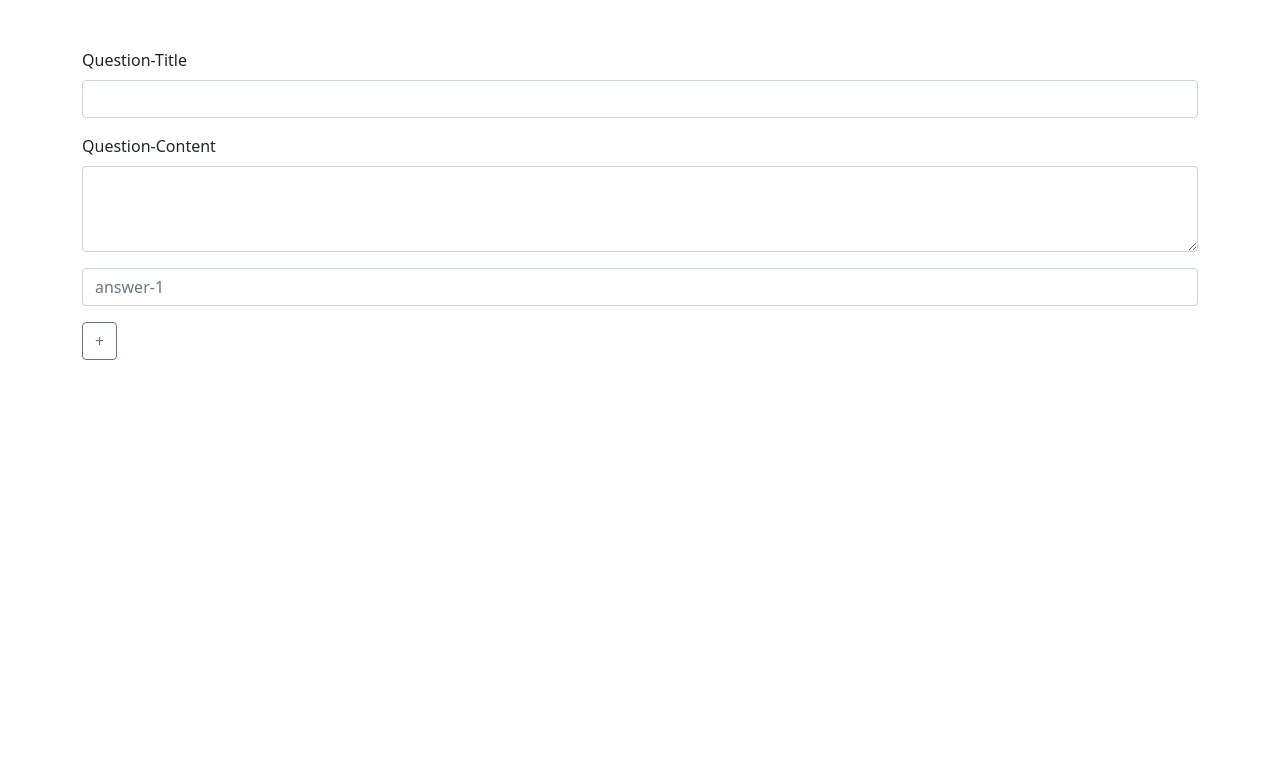
After one commit to Daidalos-Technologies/Umfrage, a PHP site: page /admin.php in a window 1280 px wide. The commit adds this page. Shown: the top 783 px of the page. Run offline with PHP 8.4, Linux system fonts and the light colour scheme.

Commit message:
further work

```diff
--- /dev/null
+++ b/Neuer Ordner/admin.php
@@ -0,0 +1,47 @@
+<?php
+require "init.php";
+
+?>
+
+<html>
+<head>
+    <title>Admin | Kryptowährung</title>
+    <meta charset="utf-8">
+    <link href="https://cdn.jsdelivr.net/npm/bootstrap@5.0.0-beta1/dist/css/bootstrap.min.css" rel="stylesheet"
+          integrity="sha384-giJF6kkoqNQ00vy+HMDP7azOuL0xtbfIcaT9wjKHr8RbDVddVHyTfAAsrekwKmP1" crossorigin="anonymous">
+    <link rel="stylesheet" href="index.css">
+</head>
+
+<body>
+<div class="container mt-5">
+    <form class="form" action="admin.php">
+        <div class="mb-3">
+            <label for="exampleFormControlInput1" class="form-label">Question-Title</label>
+            <input type="text" class="form-control" id="exampleFormControlInput1">
+        </div>
+        <div class="mb-3">
+            <label for="exampleFormControlTextarea1" class="form-label">Question-Content</label>
+            <textarea class="form-control" id="exampleFormControlTextarea1" rows="3"></textarea>
+        </div>
+        <div class="answers">
+            <input hidden id="answers-amount" name="answers-amount" value="1">
+            <input class="form-control" name="answer-1" placeholder="answer-1">
+        </div>
+        <button type="button" class="btn btn-outline-secondary mt-3" id="new_answer">+</button>
+    </form>
+</div>
+<script src="https://ajax.googleapis.com/ajax/libs/jquery/3.5.1/jquery.min.js"></script>
+<script src="https://cdn.jsdelivr.net/npm/bootstrap@5.0.0-beta1/dist/js/bootstrap.bundle.min.js" integrity="sha384-ygbV9kiqUc6oa4msXn9868pTtWMgiQaeYH7/t7LECLbyPA2x65Kgf80OJFdroafW" crossorigin="anonymous"></script>
+
+<script type="text/javascript">
+$("#new_answer").click(function () {
+    let answers_amount = parseInt($("#answers-amount").val());
+    answers_amount++;
+    console.log(answers_amount);
+    $("#answers-amount").val(answers_amount);
+    $("<input />").addClass("form-control").appendTo(".answers").attr("placeholder", "answer-"+answers_amount);
+
+})
+</script>
+</body>
+</html>
--- /dev/null
+++ b/Neuer Ordner/init.php
@@ -0,0 +1,11 @@
+<?php
+$user = "USER390976_bot";
+$pass = "AntonderEroberer333#Archimedes333#";
+
+try {
+    $pdo = new PDO('mysql:host=antondereroberer.lima-db.de;dbname=db_390976_15', $user, $pass);
+
+} catch (PDOException $e) {
+    print "Error!: " . $e->getMessage() . "<br/>";
+    die();
+}
```
Also changed, not shown: Neuer Ordner/umfrage.php (renamed from Neuer Ordner/index.php, +7 -0 lines).
